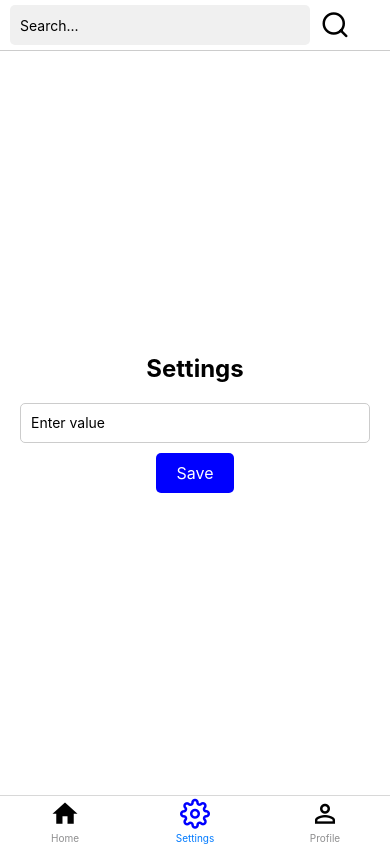
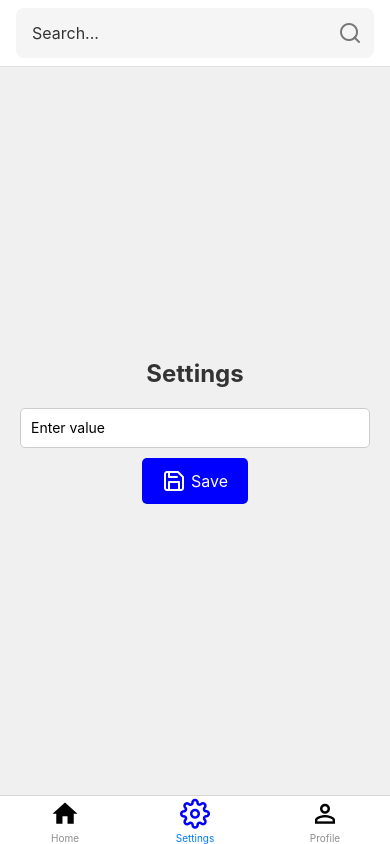
Before and after one commit to lorenz199x/rnts-app, a React Native app: screen /Settings in a window 390 px wide. Built offline with nearby package versions, Linux system fonts and the light colour scheme.

Commit message:
- update styles - added search by category

```diff
--- a/src/components/Header/Header.tsx
+++ b/src/components/Header/Header.tsx
@@ -9,8 +9,10 @@ interface HeaderProps {
   setSearchKey: any;
   clearSearchKey: () => void;
 }
+
 const Header: React.FC<HeaderProps> = (props) => {
   const { searchKey, setSearchKey, clearSearchKey } = props;
+
   return (
     <View style={styles.container}>
       <TouchableOpacity
@@ -18,11 +20,13 @@ const Header: React.FC<HeaderProps> = (props) => {
           clearSearchKey();
           Navigation.goBack();
         }}
-        style={styles.button}
+        style={styles.backButton}
       >
-        <Icon type={'Feather'} icon={'arrow-left'} size={25} color={'black'} />
+        <Icon type={'Feather'} icon={'arrow-left'} size={24} color={'#555'} />
       </TouchableOpacity>
-      <SearchBar value={searchKey} onChangeText={setSearchKey} />
+      <View style={styles.searchContainer}>
+        <SearchBar value={searchKey} onChangeText={setSearchKey} />
+      </View>
     </View>
   );
 };
@@ -33,10 +37,14 @@ const styles = StyleSheet.create({
   container: {
     flexDirection: 'row',
     alignItems: 'center',
-    backgroundColor: 'white',
-    marginTop: 10,
+    backgroundColor: '#fff',
+    paddingHorizontal: 16,
+    paddingVertical: 8,
   },
-  button: {
-    marginLeft: 10,
+  backButton: {
+    marginRight: 16,
+  },
+  searchContainer: {
+    flex: 1,
   },
 });
--- a/src/components/Pagination/Pagination.tsx
+++ b/src/components/Pagination/Pagination.tsx
@@ -2,8 +2,17 @@ import React from 'react';
 import { StyleSheet, Text, TouchableOpacity, View } from 'react-native';
 
 interface PaginationProps {
+  /**
+   * The current page number
+   */
   currentPage: number;
+  /**
+   * The total page length
+   */
   totalPages: number;
+  /**
+   * The page func.
+   */
   onPageChange: (page: number) => void;
 }
 
@@ -26,7 +35,13 @@ const Pagination: React.FC<PaginationProps> = ({ currentPage, totalPages, onPage
     <View style={styles.pagination}>
       {/* Previous button */}
       <TouchableOpacity onPress={() => onPageChange(currentPage - 1)} disabled={currentPage === 1}>
-        <Text style={[styles.paginationButton, currentPage === 1 && styles.disabledButton]}>
+        <Text
+          style={[
+            styles.paginationButton,
+            styles.controlButton,
+            currentPage === 1 && styles.disabledButton,
+          ]}
+        >
           {'<'}
         </Text>
       </TouchableOpacity>
@@ -44,7 +59,11 @@ const Pagination: React.FC<PaginationProps> = ({ currentPage, totalPages, onPage
         disabled={currentPage === totalPages}
       >
         <Text
-          style={[styles.paginationButton, currentPage === totalPages && styles.disabledButton]}
+          style={[
+            styles.paginationButton,
+            styles.controlButton,
+            currentPage === totalPages && styles.disabledButton,
+          ]}
         >
           {'>'}
         </Text>
@@ -52,6 +71,8 @@ const Pagination: React.FC<PaginationProps> = ({ currentPage, totalPages, onPage
     </View>
   );
 };
+
+export default Pagination;
 
 const styles = StyleSheet.create({
   pagination: {
@@ -62,15 +83,17 @@ const styles = StyleSheet.create({
   },
   paginationButton: {
     fontSize: 16,
-    color: 'blue',
+    color: '#333',
     marginHorizontal: 10,
+  },
+  controlButton: {
+    paddingHorizontal: 8,
   },
   activeButton: {
     fontWeight: 'bold',
+    color: 'blue',
   },
   disabledButton: {
     color: '#ccc',
   },
 });
-
-export default Pagination;
--- a/src/components/SearchBar/SearchBar.tsx
+++ b/src/components/SearchBar/SearchBar.tsx
@@ -5,24 +5,9 @@ import Navigation from '@navigation/Navigation';
 import { Screen } from '@shared/enums/screen';
 
 interface SearchBarProps {
-  /**
-   * indicates if searchbar will transfer to search screen
-   */
   isTouchableRespond?: boolean;
-
-  /**
-   * Custom style in appHeader(optional)
-   */
   searchStyle?: StyleProp<ViewStyle>;
-
-  /**
-   * Value of input
-   */
   value?: string;
-
-  /**
-   * Function that changes value
-   */
   onChangeText?: any;
 }
 
@@ -35,6 +20,7 @@ const SearchBar: React.FC<SearchBarProps> = (props) => {
 
   return (
     <View style={styles.container}>
+      <View style={styles.inputContainer}>
         <TextInput
           style={styles.input}
           placeholder="Search..."
@@ -42,8 +28,9 @@ const SearchBar: React.FC<SearchBarProps> = (props) => {
           value={value}
         />
         <TouchableOpacity onPress={handleSearch} style={styles.searchButton}>
-        <Icon type={'Feather'} icon={'search'} size={30} color={'black'} />
+          <Icon type={'Feather'} icon={'search'} size={24} color={'#777'} />
         </TouchableOpacity>
+      </View>
     </View>
   );
 };
@@ -52,24 +39,27 @@ export default SearchBar;
 
 const styles = StyleSheet.create({
   container: {
+    paddingHorizontal: 16,
+    paddingVertical: 8,
+    backgroundColor: '#fff',
+    borderBottomWidth: 1,
+    borderBottomColor: '#E0E0E0',
+  },
+  inputContainer: {
     flexDirection: 'row',
     alignItems: 'center',
-    // paddingHorizontal: 30,
-    paddingRight: 40,
-    paddingLeft: 10,
-    paddingVertical: 5,
-    backgroundColor: '#fff',
-    borderBottomWidth: 1,
-    borderBottomColor: '#ccc',
+    borderRadius: 8,
+    backgroundColor: '#F5F5F5',
+    overflow: 'hidden',
   },
   input: {
     flex: 1,
-    paddingHorizontal: 10,
-    height: 40,
-    borderRadius: 5,
-    backgroundColor: '#f0f0f0',
+    paddingVertical: 10,
+    paddingHorizontal: 16,
+    fontSize: 16,
+    color: '#333',
   },
   searchButton: {
-    marginLeft: 10,
+    padding: 12,
   },
 });
--- a/src/navigation/AppNavigator.tsx
+++ b/src/navigation/AppNavigator.tsx
@@ -64,6 +64,10 @@ const TabBar = () => {
 };
 const AppNavigator = () => {
   const routeNameRef = useRef();
+  const [searchKey, setSearchKey] = useState('');
+  const clearSearchKey = () => {
+    setSearchKey('');
+  };
 
   const rootScreenOption = {
     animationEnabled: true,
@@ -78,11 +82,6 @@ const AppNavigator = () => {
     routeNameRef.current = navigationRef.getCurrentRoute().name;
   };
 
-  const [searchKey, setSearchKey] = useState('');
-  const clearSearchKey = () => {
-    setSearchKey('');
-  };
-
   return (
     <NavigationContainer
       ref={(navigatorRef: any) => Navigation.setTopLevelNavigator(navigatorRef)}
@@ -95,11 +94,7 @@ const AppNavigator = () => {
           component={TabBar}
           options={{
             header: () => (
-              <SearchBar
-                // searchStyle={styles.searchStyle}
-                value={searchKey}
-                onChangeText={(text: string) => setSearchKey(text)}
-              />
+              <SearchBar value={searchKey} onChangeText={(text: string) => setSearchKey(text)} />
             ),
           }}
         />
--- a/src/screens/Home/HomeScreen.tsx
+++ b/src/screens/Home/HomeScreen.tsx
@@ -1,6 +1,8 @@
 import React from 'react';
 import { FlatList, Image, StyleSheet, Text, TouchableOpacity, View } from 'react-native';
 import { categories } from '@mocks/mock_products';
+import Navigation from '@navigation/Navigation';
+import { Screen } from '@shared/enums/screen';
 
 // Define types for category items
 interface CategoryItem {
@@ -10,13 +12,15 @@ interface CategoryItem {
 }
 
 const HomeScreen: React.FC = () => {
-  const onPressItem = (label: string) => console.log('press', label);
+  const onPressItem = (label: string) => {
+    Navigation.navigate(Screen.PRODUCT_SCREEN, { category: label });
+    console.log('press', label);
+  };
 
-  // Inside your component...
   const renderCategoryItem = ({ item }: { item: CategoryItem }) => (
-    <TouchableOpacity style={styles.button} onPress={() => onPressItem(item.label)}>
+    <TouchableOpacity style={styles.categoryContainer} onPress={() => onPressItem(item.label)}>
       <Image source={{ uri: item.image }} style={styles.categoryImage} />
-      <Text style={styles.buttonText}>{item.label}</Text>
+      <Text style={styles.categoryLabel}>{item.label}</Text>
     </TouchableOpacity>
   );
 
@@ -33,36 +37,39 @@ const HomeScreen: React.FC = () => {
   );
 };
 
+export default HomeScreen;
+
 const styles = StyleSheet.create({
   container: {
     flex: 1,
-    justifyContent: 'center',
-    alignItems: 'center',
-    backgroundColor: '#fff',
+    backgroundColor: '#F4F4F4',
+    paddingHorizontal: 16,
+    paddingTop: 32,
   },
   gridContainer: {
+    paddingBottom: 16,
+  },
+  categoryContainer: {
+    flex: 1,
+    margin: 8,
+    borderRadius: 12,
+    backgroundColor: '#FFFFFF',
+    alignItems: 'center',
     justifyContent: 'center',
-    alignItems: 'center',
-  },
-  button: {
-    width: 100,
-    height: 150, // Adjusted height to accommodate image and text
-    backgroundColor: '#ccc8c8',
-    margin: 10,
-    justifyContent: 'center',
-    alignItems: 'center',
-    borderRadius: 10,
-  },
-  buttonText: {
-    fontSize: 16,
-    color: '#fff',
-    marginTop: 5, // Added margin top to separate image and text
+    paddingVertical: 12,
+    elevation: 3,
+    borderWidth: 1,
+    borderColor: '#E0E0E0',
   },
   categoryImage: {
-    width: 80, // Adjust as needed
-    height: 80, // Adjust as needed
-    marginBottom: 5, // Added margin bottom to separate image and text
+    width: 80,
+    height: 80,
+    marginBottom: 8,
+  },
+  categoryLabel: {
+    fontSize: 14,
+    fontWeight: '600',
+    textAlign: 'center',
+    color: '#333333',
   },
 });
-
-export default HomeScreen;
--- a/src/screens/Product/ProductListScreen.tsx
+++ b/src/screens/Product/ProductListScreen.tsx
@@ -2,13 +2,14 @@ import React, { useMemo, useState } from 'react';
 import { FlatList, Image, StyleSheet, Text, View } from 'react-native';
 import Pagination from '@components/Pagination/Pagination';
 import { products } from '@mocks/mock_products';
+import { Label } from '@shared/enums/labels';
 
 interface Product {
   id: number;
   name: string;
   description: string;
   price: string;
-  image: string; // Image URL
+  image: string;
 }
 
 interface ProductListProps {
@@ -17,22 +18,32 @@ interface ProductListProps {
 
 const ProductListScreen: React.FC<ProductListProps> = (props) => {
   const { route } = props;
-  const { searchKey } = route.params;
-  console.log(searchKey);
+  const { searchKey, category } = route.params;
+
   // Pagination state
   const [currentPage, setCurrentPage] = useState(1);
   const itemsPerPage = 10; // Number of items per page
   const totalPages = Math.ceil(products.length / itemsPerPage);
 
-  // Filter products based on searchKey
   const filteredProducts = useMemo(() => {
-    if (!searchKey) {
+    if (!searchKey && !category) {
       return products;
     }
-    return products.filter((product) =>
-      product.name.toLowerCase().includes(searchKey.toLowerCase())
+    return products.filter((product) => {
+      const nameMatches =
+        !searchKey || product.name.toLowerCase().includes(searchKey.toLowerCase());
+      const categoryMatches =
+        !category || product.category.toLowerCase().includes(category.toLowerCase());
+      return nameMatches && categoryMatches;
+    });
+  }, [searchKey, category]);
+
+  // Function to handle displaying of label if no products are available
+  const renderNoProductsMessage = () => (
+    <View style={styles.noProductsContainer}>
+      <Text style={styles.noProductsText}>{Label.NO_AVAILABLE_PRODUCTS}</Text>
+    </View>
   );
-  }, [searchKey]);
 
   // Function to handle pagination - Go to specific page
   const goToPage = (page: number) => {
@@ -44,27 +55,33 @@ const ProductListScreen: React.FC<ProductListProps> = (props) => {
   // Render item function for FlatList
   const renderItem = ({ item }: { item: Product }) => (
     <View style={styles.itemContainer}>
-      {/* Left side: Image */}
       <Image source={{ uri: item.image }} style={styles.itemImage} resizeMode="cover" />
-      {/* Middle: Item details */}
       <View style={styles.itemDetails}>
         <Text style={styles.itemName}>{item.name}</Text>
         <Text style={styles.itemDescription}>{item.description}</Text>
       </View>
-      {/* Right side: Item price */}
       <Text style={styles.itemPrice}>{item.price}</Text>
     </View>
   );
 
   return (
     <View style={styles.container}>
+      {filteredProducts.length === 0 ? (
+        renderNoProductsMessage()
+      ) : (
+        <>
           <FlatList
-        data={filteredProducts.slice((currentPage - 1) * itemsPerPage, currentPage * itemsPerPage)}
+            data={filteredProducts.slice(
+              (currentPage - 1) * itemsPerPage,
+              currentPage * itemsPerPage
+            )}
             renderItem={renderItem}
             keyExtractor={(item) => item.id.toString()}
           />
           {/* Pagination controls */}
           <Pagination currentPage={currentPage} totalPages={totalPages} onPageChange={goToPage} />
+        </>
+      )}
     </View>
   );
 };
@@ -74,53 +91,52 @@ export default ProductListScreen;
 const styles = StyleSheet.create({
   container: {
     flex: 1,
-    backgroundColor: '#fff',
+    backgroundColor: '#f5f5f5',
     paddingHorizontal: 20,
     paddingTop: 20,
   },
   itemContainer: {
     flexDirection: 'row',
     alignItems: 'center',
+    backgroundColor: '#fff',
     borderWidth: 1,
-    borderColor: '#ccc',
-    borderRadius: 5,
-    padding: 10,
-    marginBottom: 10,
+    borderColor: '#e0e0e0',
+    borderRadius: 10,
+    padding: 15,
+    marginBottom: 15,
   },
   itemImage: {
-    width: 80,
-    height: 80,
-    borderRadius: 5,
-    marginRight: 10,
+    width: 100,
+    height: 100,
+    borderRadius: 10,
+    marginRight: 15,
   },
   itemDetails: {
     flex: 1,
-    marginRight: 10,
   },
   itemName: {
     fontSize: 18,
     fontWeight: 'bold',
+    marginBottom: 5,
   },
   itemDescription: {
     fontSize: 16,
+    color: '#666',
     marginBottom: 5,
   },
   itemPrice: {
     fontSize: 16,
     color: 'green',
+    fontWeight: 'bold',
   },
-  backButton: {
-    // marginRight: 10,
-    // paddingVertical: 5,
-    // paddingHorizontal: 5,
+  noProductsContainer: {
+    flex: 1,
+    justifyContent: 'center',
+    alignItems: 'center',
   },
-  searchBar: {
-    flex: 1,
-    marginLeft: 5,
-  },
-  header: {
-    flexDirection: 'row',
-    alignItems: 'center',
-    marginBottom: 20,
+  noProductsText: {
+    fontSize: 18,
+    fontWeight: 'bold',
+    color: 'red',
   },
 });
--- a/src/screens/Profile/ProfileScreen.tsx
+++ b/src/screens/Profile/ProfileScreen.tsx
@@ -4,54 +4,75 @@ import { Image, StyleSheet, Text, View } from 'react-native';
 const ProfileScreen: React.FC = () => {
   return (
     <View style={styles.container}>
-      {/* Temporary image */}
+      <View style={styles.card}>
+        {/* Profile image */}
         <Image
-        source={{ uri: 'https://via.placeholder.com/150' }} // Replace 'placeholder-image.jpg' with your temporary image source
+          source={{ uri: 'https://via.placeholder.com/150' }} // Replace 'placeholder-image.jpg' with your image source
           style={styles.profileImage}
         />
         {/* Text fields */}
+        <View style={styles.textContainer}>
           <View style={styles.detailsContainer}>
-        {/* <Text style={styles.label}>Full Name:</Text> */}
+            <Text style={styles.label}>Full Name:</Text>
             <Text style={styles.value}>John Doe</Text>
           </View>
           <View style={styles.detailsContainer}>
-        {/* <Text style={styles.label}>Position:</Text> */}
+            <Text style={styles.label}>Position:</Text>
             <Text style={styles.value}>Software Engineer</Text>
           </View>
           <View style={styles.detailsContainer}>
-        {/* <Text style={styles.label}>Username:</Text> */}
+            <Text style={styles.label}>Username:</Text>
             <Text style={styles.value}>johndoe123</Text>
+          </View>
+        </View>
       </View>
     </View>
   );
 };
 
+export default ProfileScreen;
+
 const styles = StyleSheet.create({
   container: {
     flex: 1,
     alignItems: 'center',
-    justifyContent: 'center',
-    backgroundColor: '#fff',
+    // justifyContent: 'center',
+    backgroundColor: '#FFFFFF',
     paddingHorizontal: 20,
   },
+  card: {
+    backgroundColor: '#FFFFFF',
+    borderRadius: 10,
+    elevation: 5,
+    shadowColor: '#000',
+    shadowOffset: {
+      width: 0,
+      height: 2,
+    },
+    shadowOpacity: 0.25,
+    shadowRadius: 3.84,
+    padding: 20,
+    flexDirection: 'row',
+    alignItems: 'center',
+  },
   profileImage: {
-    width: 150,
-    height: 150,
-    borderRadius: 75,
-    marginBottom: 20,
+    width: 100,
+    height: 100,
+    borderRadius: 50,
+    marginRight: 20,
+  },
+  textContainer: {
+    flex: 1,
   },
   detailsContainer: {
-    flexDirection: 'row',
-    alignItems: 'center',
     marginBottom: 10,
   },
   label: {
     fontWeight: 'bold',
-    marginRight: 10,
+    color: '#333333',
   },
   value: {
     fontSize: 16,
+    color: '#666666',
   },
 });
-
-export default ProfileScreen;
--- a/src/screens/Settings/SettingsScreen.tsx
+++ b/src/screens/Settings/SettingsScreen.tsx
@@ -1,54 +1,60 @@
 import React, { useState } from 'react';
-import { StyleSheet, Text, TextInput, TouchableOpacity, View } from 'react-native';
+import { Alert, StyleSheet, Text, TextInput, TouchableOpacity, View } from 'react-native';
+import Icon from '@components/Icon/Icon';
+import { Label } from '@shared/enums/labels';
 
 const SettingsScreen: React.FC = () => {
   const [value, setValue] = useState('');
   const [error, setError] = useState('');
+  const [showError, setShowError] = useState(false);
 
   // Function to handle input change
   const handleInputChange = (text: string) => {
-    // Validate input
-    if (text.trim() === '') {
-      setError('Value cannot be blank');
-    } else if (!/^\d+$/.test(text)) {
-      setError('Value must be a valid positive number');
-    } else if (parseInt(text) > 100) {
-      setError('Value cannot exceed 100');
-    } else {
-      setError('');
-    }
     // Update input value
     setValue(text);
   };
 
   // Function to handle save button press
   const handleSave = () => {
-    // Perform action on save, e.g., save to settings
-    console.log('Saved value:', value);
+    // Validate input
+    if (value.trim() === '') {
+      setError('Value cannot be blank');
+    } else if (!/^\d+$/.test(value)) {
+      setError('Value must be a valid positive number');
+    } else if (parseInt(value) > 100) {
+      setError('Value cannot exceed 100');
+    } else {
+      setError('');
+      Alert.alert('Success', 'Value is correct', [{ text: 'OK' }]);
+    }
+    setShowError(true);
   };
 
   return (
     <View style={styles.container}>
-      <Text style={styles.title}>Settings</Text>
+      <Text style={styles.title}>{Label.SETTINGS}</Text>
       <TextInput
-        style={[styles.input, error ? styles.inputError : null]}
+        style={[styles.input, error && showError ? styles.inputError : null]}
         placeholder="Enter value"
         keyboardType="numeric"
         value={value}
         onChangeText={handleInputChange}
       />
-      {error ? <Text style={styles.error}>{error}</Text> : null}
-      <TouchableOpacity style={styles.saveButton} onPress={handleSave} disabled={!!error}>
+      {error && showError ? <Text style={styles.error}>{error}</Text> : null}
+      <TouchableOpacity style={styles.saveButton} onPress={handleSave}>
+        <Icon type={'Feather'} icon={'save'} size={24} color={'#fff'} />
         <Text style={styles.saveButtonText}>Save</Text>
       </TouchableOpacity>
     </View>
   );
 };
 
+export default SettingsScreen;
+
 const styles = StyleSheet.create({
   container: {
     flex: 1,
-    backgroundColor: '#fff',
+    backgroundColor: '#f0f0f0',
     alignItems: 'center',
     justifyContent: 'center',
     paddingHorizontal: 20,
@@ -57,6 +63,7 @@ const styles = StyleSheet.create({
     fontSize: 24,
     fontWeight: 'bold',
     marginBottom: 20,
+    color: '#333',
   },
   input: {
     width: '100%',
@@ -66,6 +73,7 @@ const styles = StyleSheet.create({
     borderRadius: 5,
     paddingHorizontal: 10,
     marginBottom: 10,
+    backgroundColor: '#fff',
   },
   inputError: {
     borderColor: 'red',
@@ -75,6 +83,8 @@ const styles = StyleSheet.create({
     marginBottom: 10,
   },
   saveButton: {
+    flexDirection: 'row',
+    alignItems: 'center',
     backgroundColor: 'blue',
     paddingVertical: 10,
     paddingHorizontal: 20,
@@ -83,7 +93,6 @@ const styles = StyleSheet.create({
   saveButtonText: {
     color: '#fff',
     fontSize: 16,
+    marginLeft: 5,
   },
 });
-
-export default SettingsScreen;
--- /dev/null
+++ b/src/shared/enums/labels.ts
@@ -0,0 +1,4 @@
+export enum Label {
+  NO_AVAILABLE_PRODUCTS = 'No Available Products',
+  SETTINGS = 'Settings',
+}
```
Lines whose indentation alone changed are shown as unchanged.
